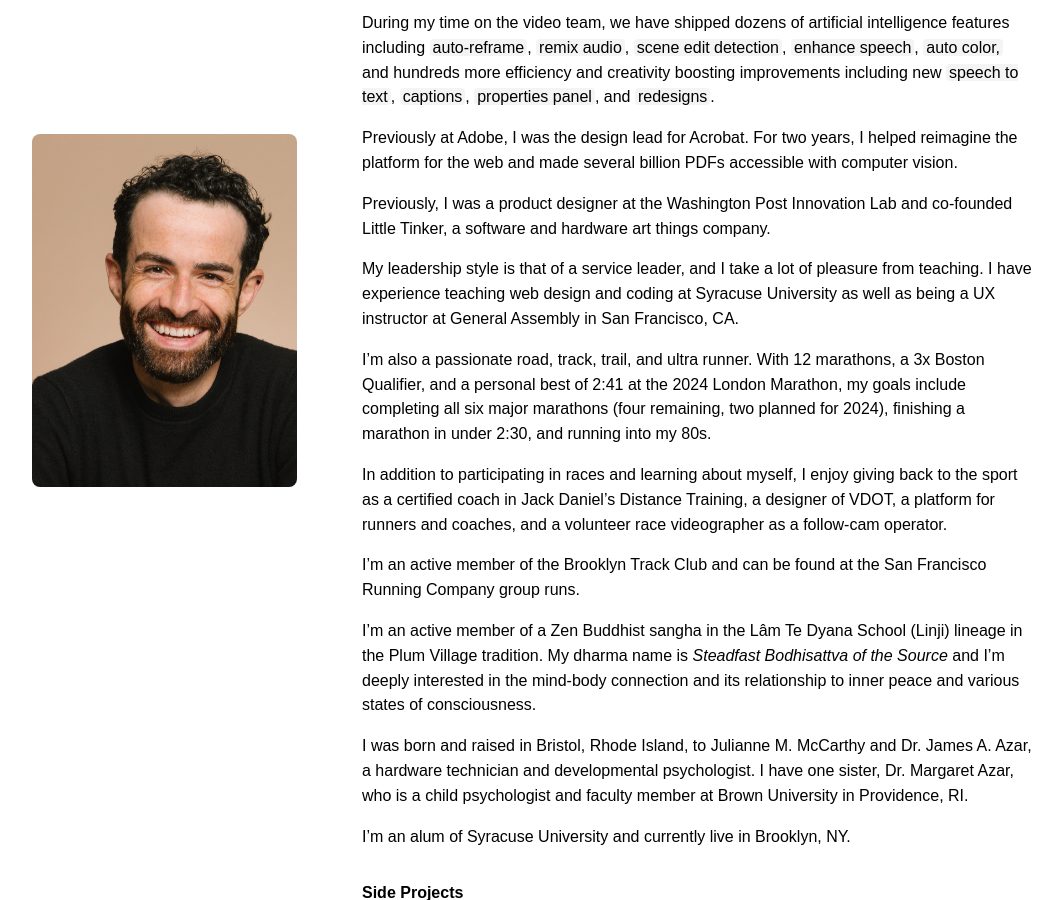
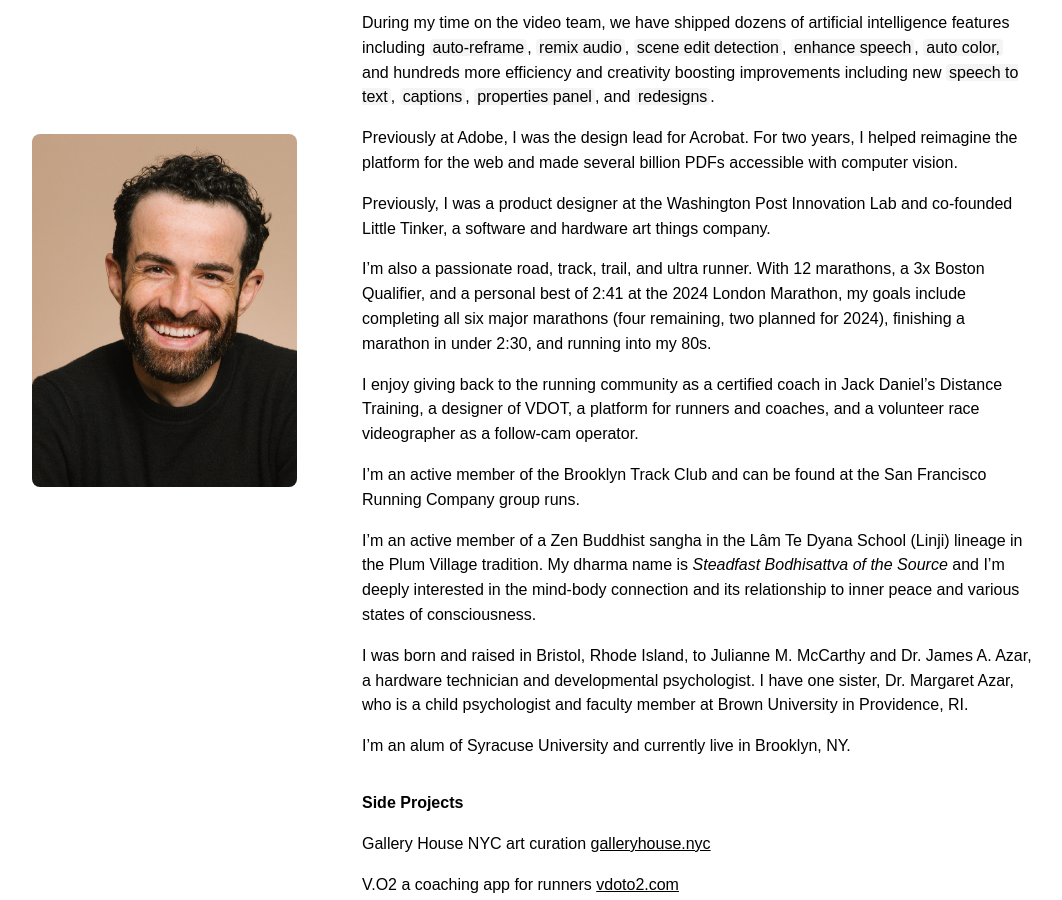
Before and after one commit to ReptarAzar/reptarazar.github.io, a Jekyll site: the page 5.0/index.html, which Jekyll copies as it is, in a window 1280 px wide and 900 px high, scrolled down 338 px. Shown: the whole window, without its empty margins (108-1170 px from the left). Built offline with Jekyll 4.4.1, drawn with Linux system fonts in a browser that asks for light colours; some web fonts are replaced.

Commit message:
updates to the about section

```diff
--- a/5.0/index.html
+++ b/5.0/index.html
@@ -76,11 +76,9 @@ Website hand designed and coded by
 
     <p>Previously, I was a product designer at the Washington Post Innovation Lab and co-founded Little Tinker, a software and hardware art things company. </p>
 
-    <p>My leadership style is that of a service leader, and I take a lot of pleasure from teaching. I have experience teaching web design and coding at Syracuse University as well as being a UX instructor at General Assembly in San Francisco, CA.</p>
-
     <p>I’m also a passionate road, track, trail, and ultra runner. With 12 marathons, a 3x Boston Qualifier, and a personal best of 2:41 at the 2024 London Marathon, my goals include completing all six major marathons (four remaining, two planned for 2024), finishing a marathon in under 2:30, and running into my 80s. </p>
 
-    <p>In addition to participating in races and learning about myself, I enjoy giving back to the sport as a certified coach in Jack Daniel’s Distance Training, a designer of VDOT, a platform for  runners and coaches, and a volunteer race videographer as a follow-cam operator.</p>
+    <p>I enjoy giving back to the running community as a certified coach in Jack Daniel’s Distance Training, a designer of VDOT, a platform for  runners and coaches, and a volunteer race videographer as a follow-cam operator.</p>
 
     <p>I’m an active member of the Brooklyn Track Club and can be found at the San Francisco Running Company group runs. </p>
 
```
